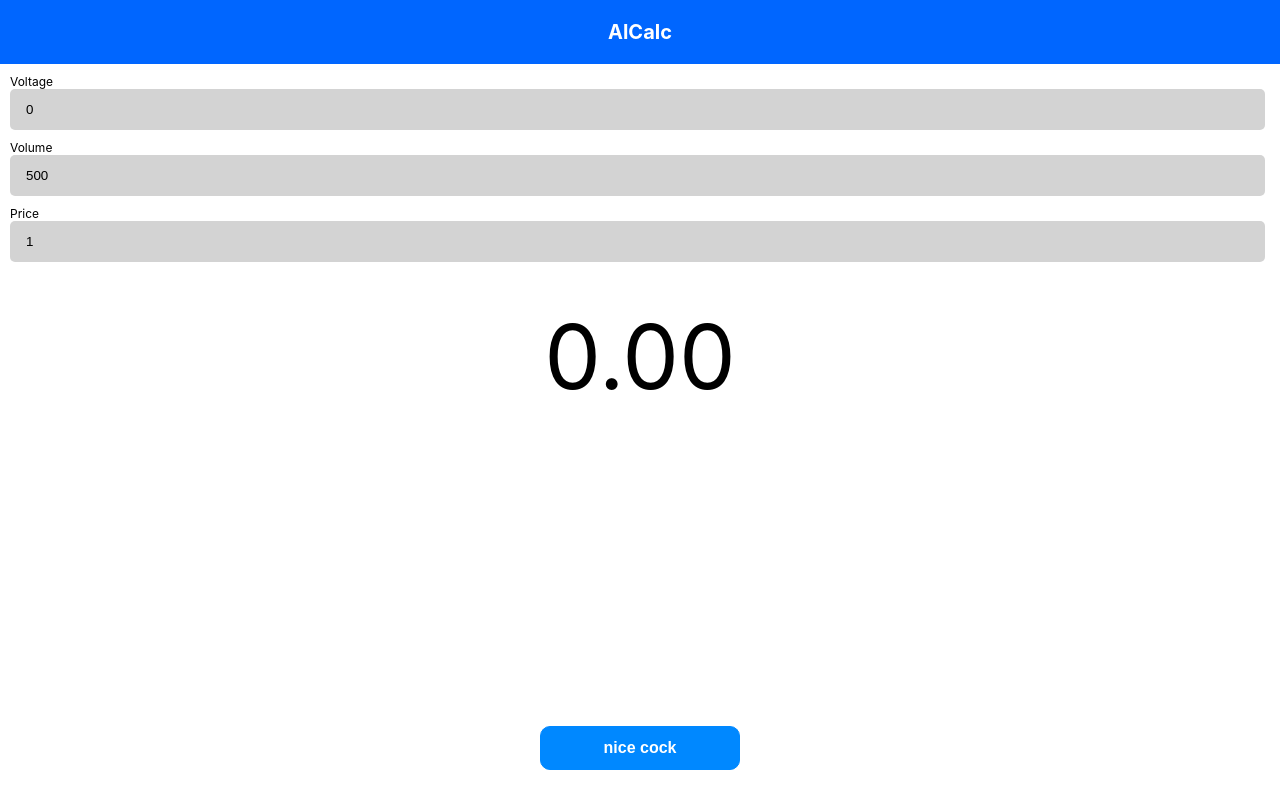
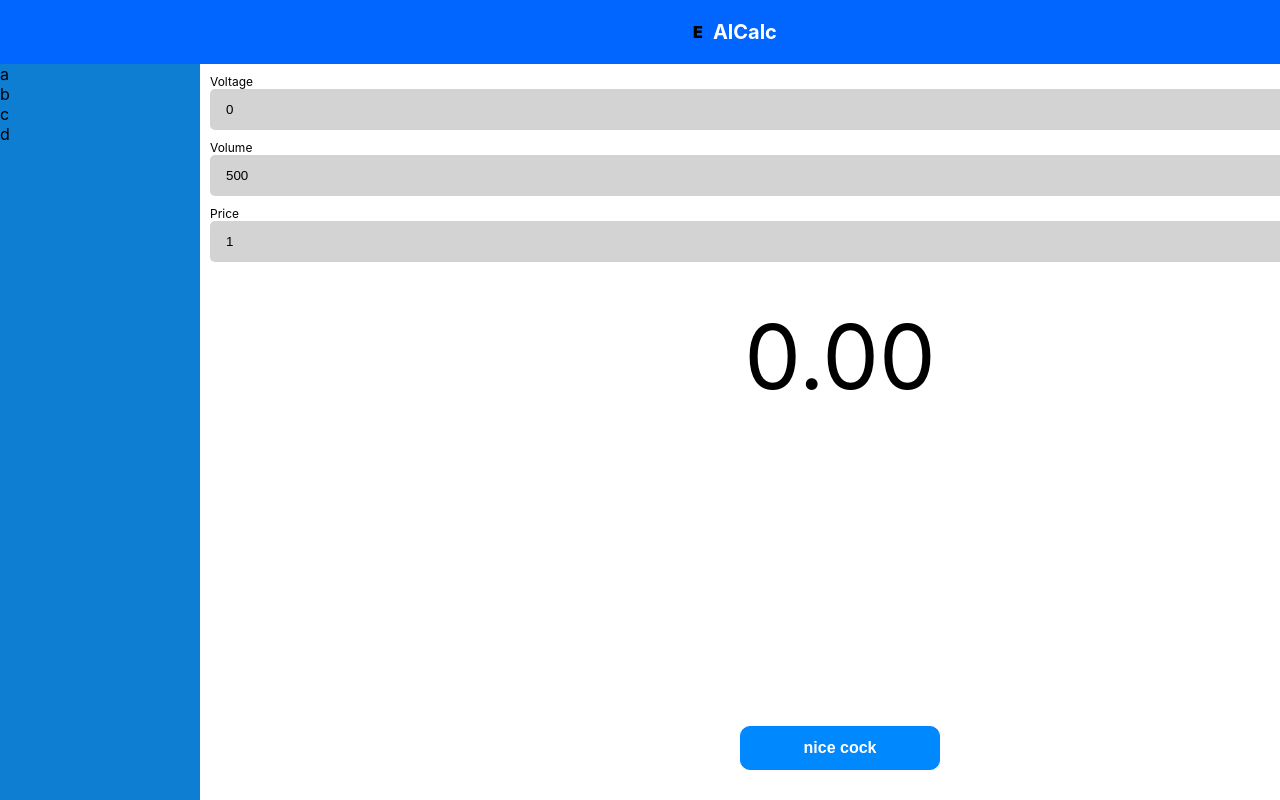
Before and after one commit to Soyusz/AlCalc, a React (Create React App) app in the folder client/: page / in a window 1280 px wide. Built offline with nearby package versions, Linux system fonts and the light colour scheme.

Commit message:
add sidebar

```diff
--- a/client/src/App.tsx
+++ b/client/src/App.tsx
@@ -1,14 +1,32 @@
-import React from "react";
+import React, { useEffect, useState } from "react";
+import styled from "styled-components";
+import { Header } from "./components/Header";
 import { Navigator } from "./components/Navigation/Navigator";
+import { Sidebar } from "./components/Sidebar";
 import { Fallback404 } from "./views/Fallback404/Fallback404";
 import { Home } from "./views/Home/Home";
 
 function App() {
+  const [showSidebar, setShowSidebar] = useState(true);
+
   return (
-    <>
+    <Container>
+      <Header onIconClick={() => setShowSidebar(!showSidebar)} />
+      <Sidebar show={showSidebar} />
       <Navigator />
-    </>
+    </Container>
   );
 }
 
+const Container = styled.div`
+  height: 100vh;
+  display: grid;
+  grid-template: auto 1fr / auto 100vw;
+  overflow: hidden;
+
+  .Header {
+    grid-column: 1 / 3;
+  }
+`;
+
 export default App;
--- a/client/src/components/Header.tsx
+++ b/client/src/components/Header.tsx
@@ -2,18 +2,25 @@ import { useLocation } from "react-router-dom";
 import styled from "styled-components";
 import { titleMap } from "./Navigation/TitleMap";
 
-export const Header = () => {
-  const params = useLocation();
-  console.log(params);
+type HeaderProps = {
+  onIconClick: () => void;
+};
+
+export const Header = ({ onIconClick }: HeaderProps) => {
   return (
-    <Container>
-      <Title>{titleMap.get(params.pathname)}</Title>
+    <Container className="Header">
+      <SidebarIcon onClick={onIconClick}>E</SidebarIcon>
+      <Title>AlCalc</Title>
     </Container>
   );
 };
 
 const Container = styled.div`
   background-color: #0066ff;
+  display: flex;
+  justify-content: center;
+  align-items: center;
+  flex-direction: row;
 `;
 
 const Title = styled.div`
@@ -23,3 +30,7 @@ const Title = styled.div`
   color: white;
   padding: 20px 10px;
 `;
+
+const SidebarIcon = styled.div`
+  font-weight: 900;
+`;
--- a/client/src/components/Navigation/Navigator.tsx
+++ b/client/src/components/Navigation/Navigator.tsx
@@ -1,12 +1,9 @@
-import { ReactNode } from "react";
 import { Route, Routes, BrowserRouter as Router } from "react-router-dom";
-import { Header } from "../Header";
 import { Home } from "../../views/Home/Home";
 import { Fallback404 } from "../../views/Fallback404/Fallback404";
 
 export const Navigator = () => (
   <Router>
-    <Header />
     <Routes>
       <Route path={"/"} element={<Home />} />
       <Route path={"/404"} element={<Fallback404 />} />
--- /dev/null
+++ b/client/src/components/Sidebar.tsx
@@ -0,0 +1,24 @@
+import { motion } from "framer-motion";
+import styled from "styled-components";
+
+type SidebarProps = {
+  show: boolean;
+};
+
+export const Sidebar = ({ show }: SidebarProps) => {
+  return (
+    <Container animate={{ width: show ? 200 : 0 }}>
+      <div>a</div>
+      <div>b</div>
+      <div>c</div>
+      <div>d</div>
+    </Container>
+  );
+};
+
+const Container = styled(motion.div)`
+  background-color: #0e7ed3;
+  display: flex;
+  flex-direction: column;
+  overflow: hidden;
+`;
```
